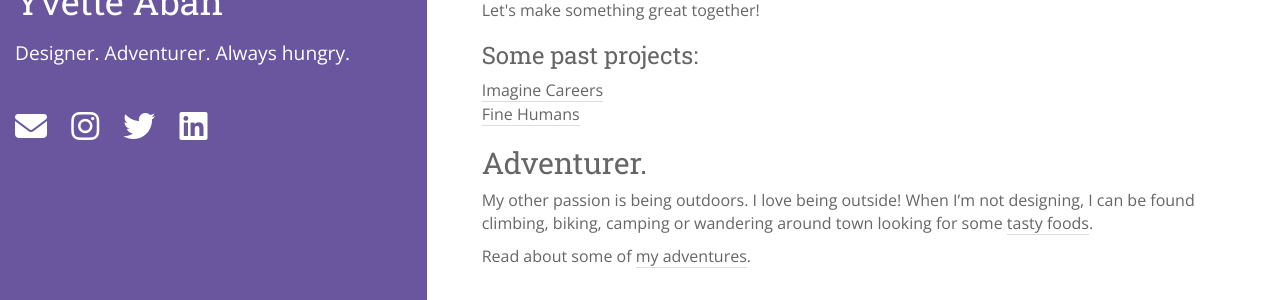
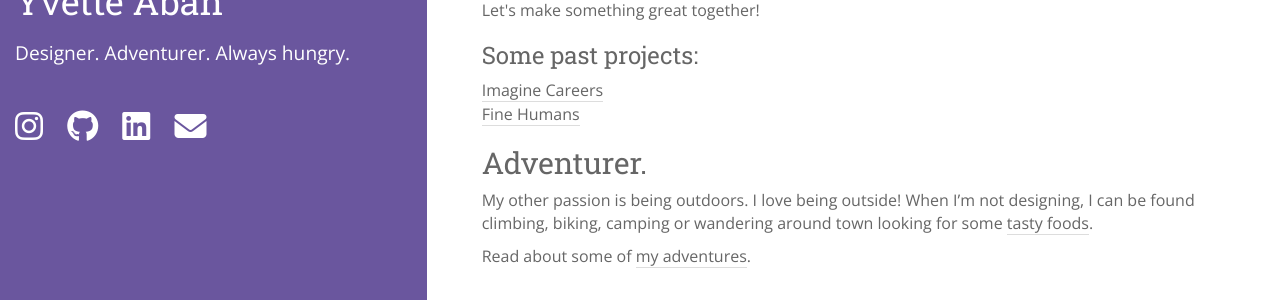
Before and after one commit to yvetteaban/yvetteaban.github.io, a Jekyll site: the page built from index.html, in a window 1280 px wide. Shown: the part 238-538 px from the top of the page. Built offline with Jekyll 4.4.1, drawn with Linux system fonts in a browser that asks for light colours; nearby versions of some CDN libraries.

Commit message:
Edited social links

```diff
--- a/_includes/footer.html
+++ b/_includes/footer.html
@@ -1,9 +1,6 @@
 <footer class="site-footer">
 
   <ul class="social-media-list">
-    <li>
-      <a href="mailto:hello@yvetteaban.com?subject=Freelance Work""><i class="fa fa-envelope"></i></a>
-    </li>
 
     {% if site.instagram_username %}
     <li>
@@ -11,23 +8,27 @@
     </li>
     {% endif %}
 
-    {% if site.twitter_username %}
+<!--     {% if site.twitter_username %}
     <li>
       <a href="https://twitter.com/{{ site.twitter_username }}" target="_blank" title="Twitter"><i class="fa fa-twitter"></i></a>
     </li>
-    {% endif %}
+    {% endif %} -->
 
-<!--     {% if site.github_username %}
+    {% if site.github_username %}
     <li>
       <a href="https://github.com/{{ site.github_username }}" target="_blank" title="Github"><i class="fa fa-github"></i></a>
     </li>
-    {% endif %} -->
+    {% endif %}
 
     {% if site.linkedin_username %}
     <li>
       <a href="https://linkedin.com/in/{{ site.linkedin_username }}" target="_blank" title="LinkedIn"><i class="fa fa-linkedin-square"></i></a>
     </li>
     {% endif %}
+
+    <li>
+      <a href="mailto:hello@yvetteaban.com?subject=Freelance Work""><i class="fa fa-envelope"></i></a>
+    </li>
   </ul>
 
 </footer>
```
